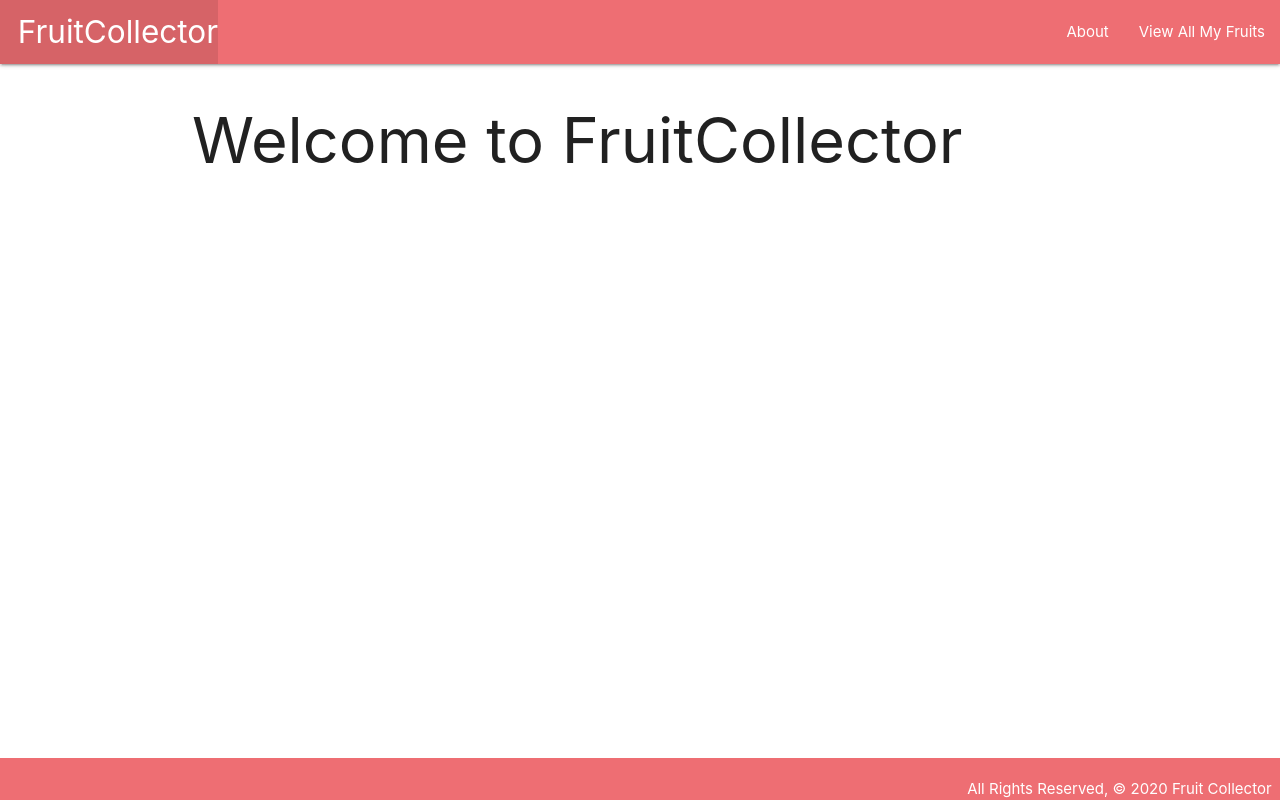
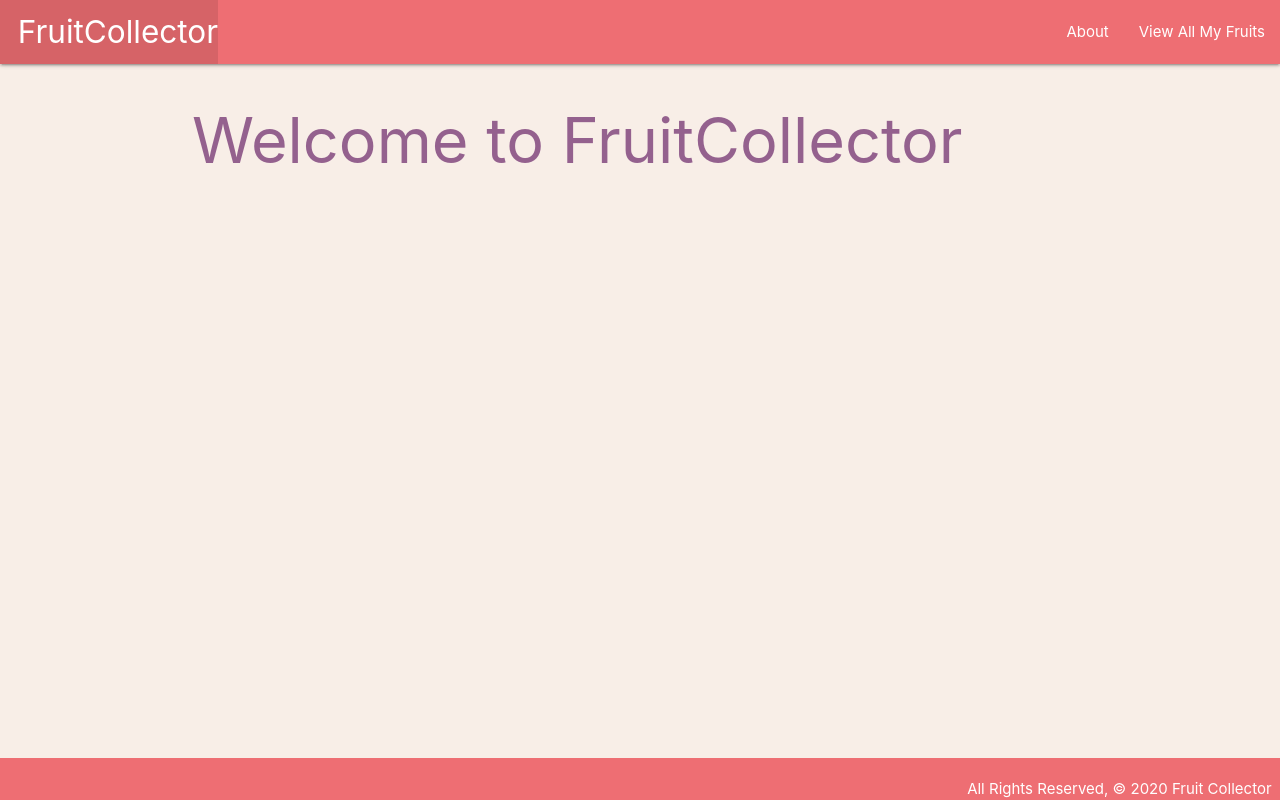
Before and after one commit to eapatton/fruit_collector, a Django app: page / in a window 1280 px wide. Run offline with Django 3.2, Linux system fonts and the light colour scheme.

Commit message:
adds css styling

```diff
--- a/fruitcollector/main_app/static/css/style.css
+++ b/fruitcollector/main_app/static/css/style.css
@@ -1,7 +1,14 @@
 body {
+    color: #94618E;
     display: flex;
     min-height: 100vh;
     flex-direction: column;
+    background-color: #F8EEE7;
+  }
+
+  .card {
+    background-color: #F4DECB;
+    color: #94618E;
   }
 
   main {
```
